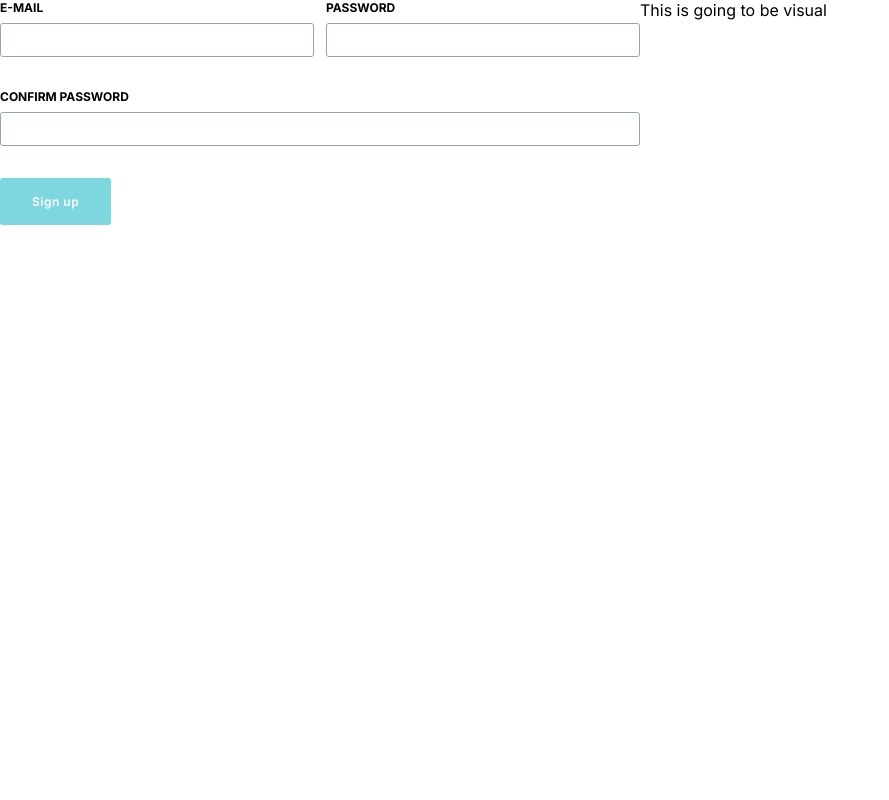
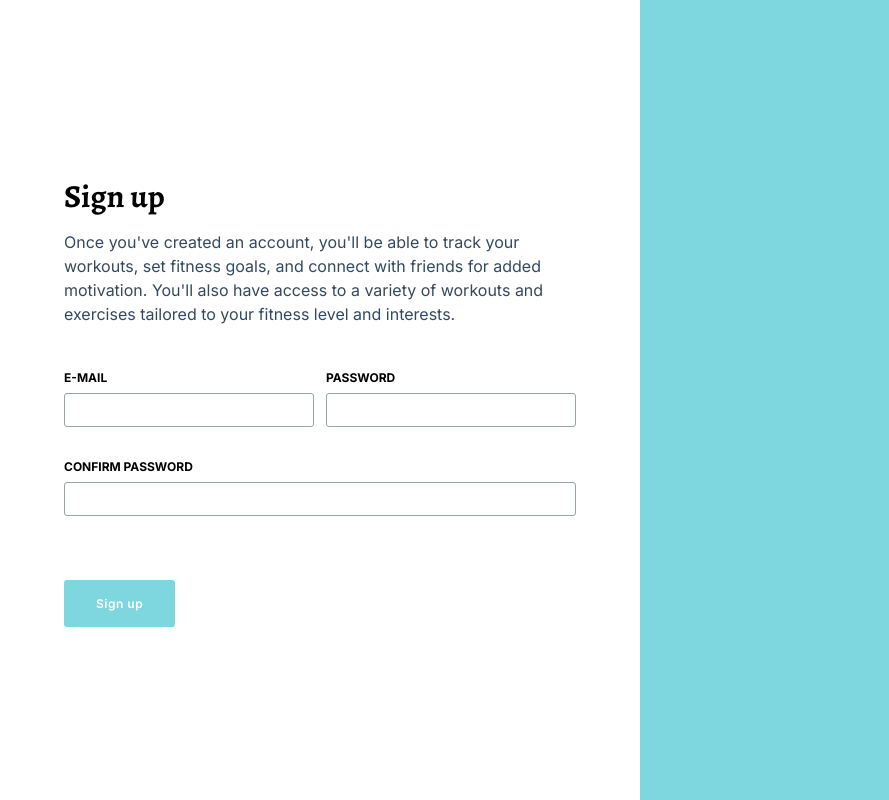
Before and after one commit to diederikeen/fitness-application, a Next.js app: page / in a window 1280 px wide. Shown: the whole page, without its empty margins (0-889 px from the left). Built offline with nearby package versions, Linux system fonts and the light colour scheme; no server answers.

Commit message:
chore: added content copy and increased margin FormComposer.tsx button

```diff
--- a/components/FormComposer/FormComposer.tsx
+++ b/components/FormComposer/FormComposer.tsx
@@ -58,7 +58,7 @@ export function FormComposer({
           );
         })}
       </Box>
-      <Button css={{ mt: "$5" }} type={"submit"}>
+      <Button css={{ mt: "$6" }} type={"submit"}>
         {buttonLabel}
       </Button>
     </form>
--- a/pages/index.tsx
+++ b/pages/index.tsx
@@ -4,14 +4,10 @@ import * as Yup from "yup";
 import { styled } from "../styles/theme";
 import { FormikProvider, useFormik } from "formik";
 import { FormComposer, IField } from "../components/FormComposer/FormComposer";
+import { Box } from "../components/Box/Box";
 
 // eslint-disable-next-line no-unused-vars, @typescript-eslint/no-unused-vars
 const auth = getAuth();
-
-const Layout = styled("div", {
-  display: "grid",
-  gridTemplateColumns: "1fr 1fr",
-});
 
 const signupFormFields: IField[][] = [
   [
@@ -28,6 +24,7 @@ const signupFormFields: IField[][] = [
       layout: "half",
     },
   ],
+
   [
     {
       name: "confirmPassword",
@@ -53,6 +50,7 @@ export default function HomePage() {
       confirmPassword: "",
     },
     validateOnBlur: true,
+    validateOnChange: false,
     validationSchema: signUpValidationSchema,
     onSubmit: async (values) => await onSubmit(),
   });
@@ -72,12 +70,47 @@ export default function HomePage() {
 
   return (
     <Layout>
-      <div>
+      <div className={"content"}>
+        <Box css={{ width: "100%", mb: "$5" }}>
+          <h1>Sign up</h1>
+
+          <p>
+            Once you've created an account, you'll be able to track your
+            workouts, set fitness goals, and connect with friends for added
+            motivation. You'll also have access to a variety of workouts and
+            exercises tailored to your fitness level and interests.
+          </p>
+        </Box>
         <FormikProvider value={formik}>
           <FormComposer fields={signupFormFields} buttonLabel={"Sign up"} />
         </FormikProvider>
       </div>
-      <div>This is going to be visual</div>
+      <VisualSection>
+        <div className={"content"}></div>
+      </VisualSection>
     </Layout>
   );
 }
+
+const VisualSection = styled("div", {
+  backgroundColor: "$primaryColor",
+  color: "$white",
+});
+
+const Layout = styled("div", {
+  display: "grid",
+  gridTemplateColumns: "1fr 1fr",
+
+  ".content": {
+    height: "100vh",
+    display: "flex",
+    alignItems: "center",
+    justifyContent: "center",
+    flexDirection: "column",
+    px: "$4",
+
+    "@bp2": {
+      px: "$6",
+    },
+  },
+});
```
Also changed, not shown: .eslintrc.json.
